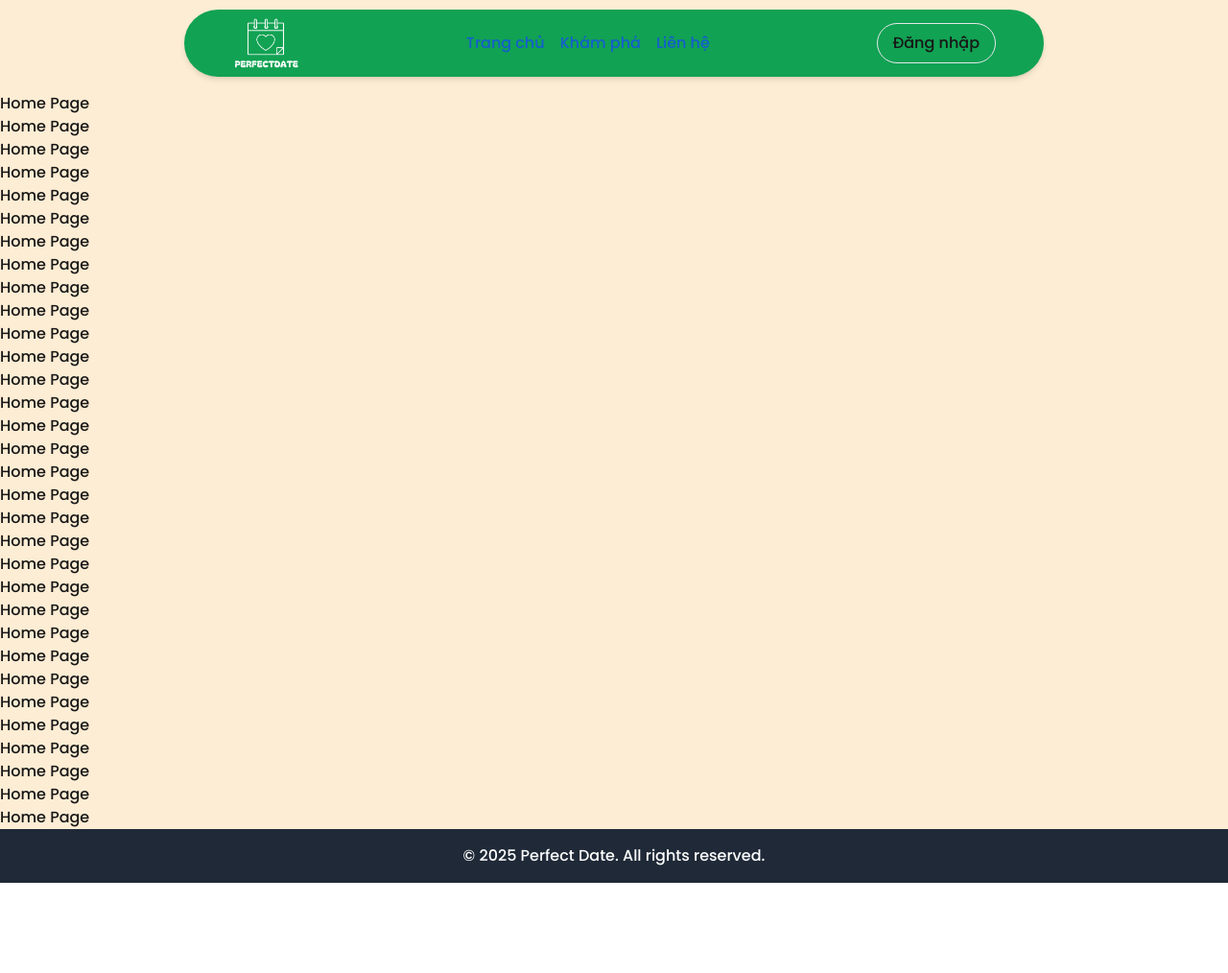
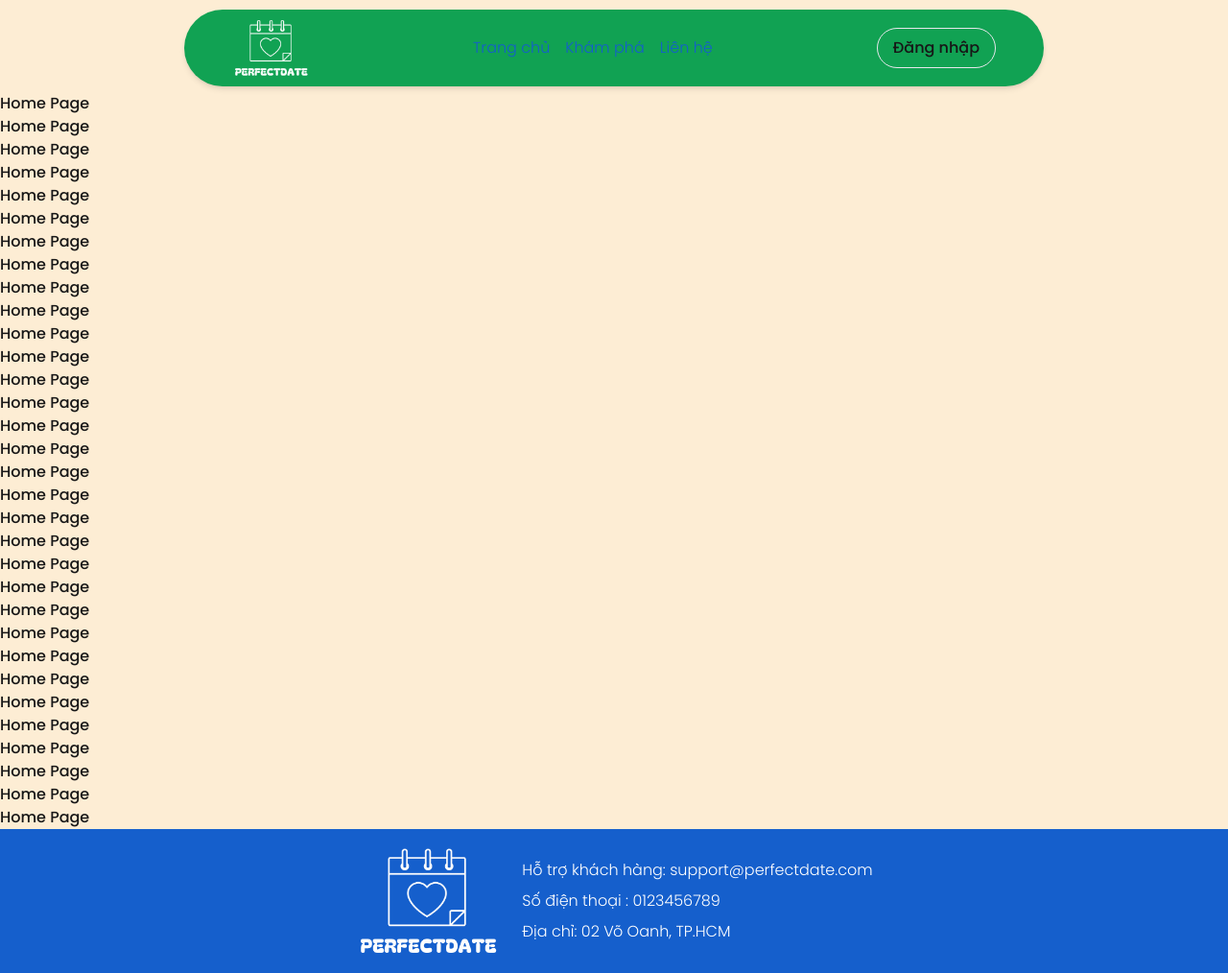
Before and after one commit to mtrine/perfectdate_FE, a Next.js app: page /home in a window 1280 px wide. Shown: the whole page at 96% size. Before the commit the page ends 920 px from the top, so only its background shows below. Built offline with nearby package versions, Linux system fonts and the light colour scheme.

Commit message:
Footer home page

```diff
--- a/src/app/page.tsx
+++ b/src/app/page.tsx
@@ -1,9 +1,6 @@
 "use client"
-import Image from "next/image";
 import { redirect } from "next/navigation";
-import { useEffect } from "react";
 
 export default function Home() {
-
  redirect("/home");
 }
--- a/src/components/footer.tsx
+++ b/src/components/footer.tsx
@@ -1,11 +1,31 @@
 "use client";
+
+import Image from "next/image";
+import LogoImage from "@/assets/logo-not-bg.png"
+import "../styles/footer.css";
+
 export default function Footer() {
     return(
-        <footer className="bg-gray-800 text-white py-4">
-            <div className="container mx-auto px-4">
-                <p className="text-center">
-                    &copy; {new Date().getFullYear()} Perfect Date. All rights reserved.
-                </p>
+        <footer className="bg-blue">
+            <div className="container mx-auto ">
+                    <div className="flex flex-row justify-center items-center gap-6">
+                        <Image
+                            src={LogoImage}
+                            alt="Perfect Date Logo"
+                            className="w-[70px] sm:w-[150px] "
+                        />
+                        <ul className="text-white space-y-2">
+                            <li>
+                                Hỗ trợ khách hàng: support@perfectdate.com
+                            </li>
+                            <li>
+                                Số điện thoại : 0123456789
+                            </li>
+                            <li>
+                                Địa chỉ: 02 Võ Oanh, TP.HCM
+                            </li>
+                        </ul>
+                    </div>
             </div>
         </footer>
     );
--- a/src/components/header.tsx
+++ b/src/components/header.tsx
@@ -11,8 +11,7 @@ export default function Header() {
                     <Image
                         src={LogoImage}
                         alt="Perfect Date Logo"
-                        width={70}
-                        height={70}
+                       className="w-[70px] h-auto sm:w-[80px]"
                         priority
                     />
                 </div>
--- /dev/null
+++ b/src/styles/footer.css
@@ -0,0 +1,10 @@
+@font-face {
+    font-family: 'Poppins Light';
+    src: url("../assets/fonts/FZ\ Poppins-Light.ttf") format('truetype');
+  }
+li {
+    list-style: none;
+    font-size: 16px;
+    font-family: 'Poppins Light';
+    color: #fff;
+}
```
